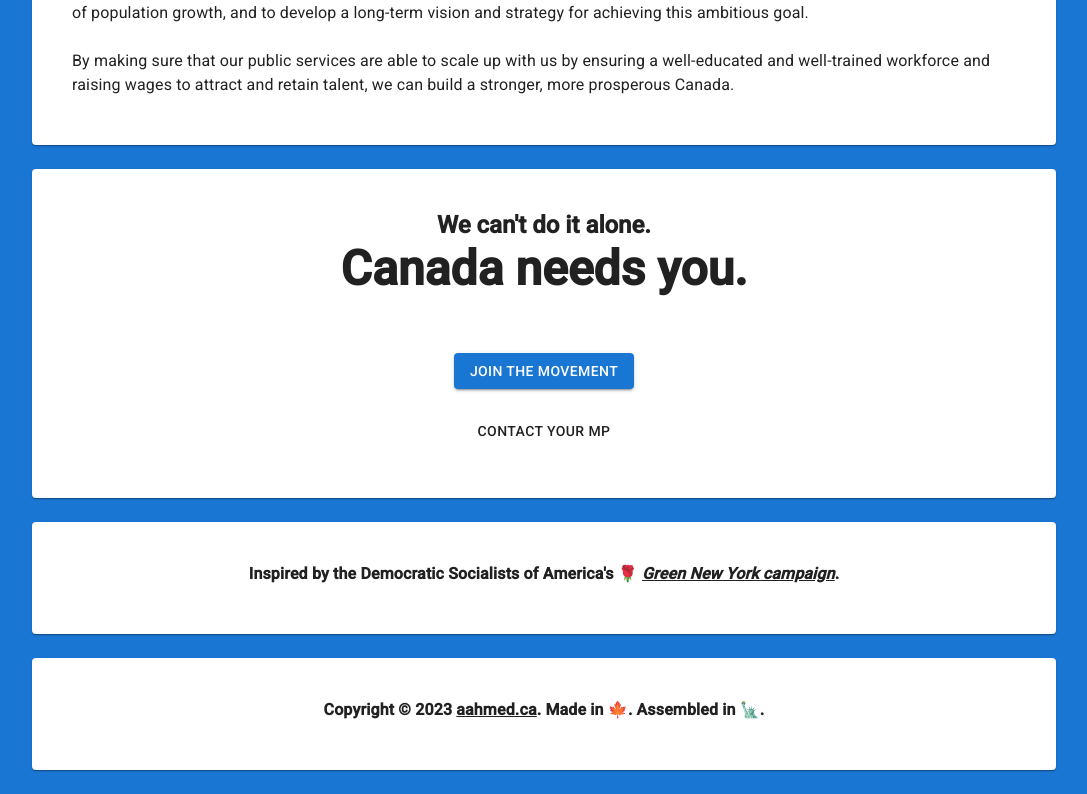
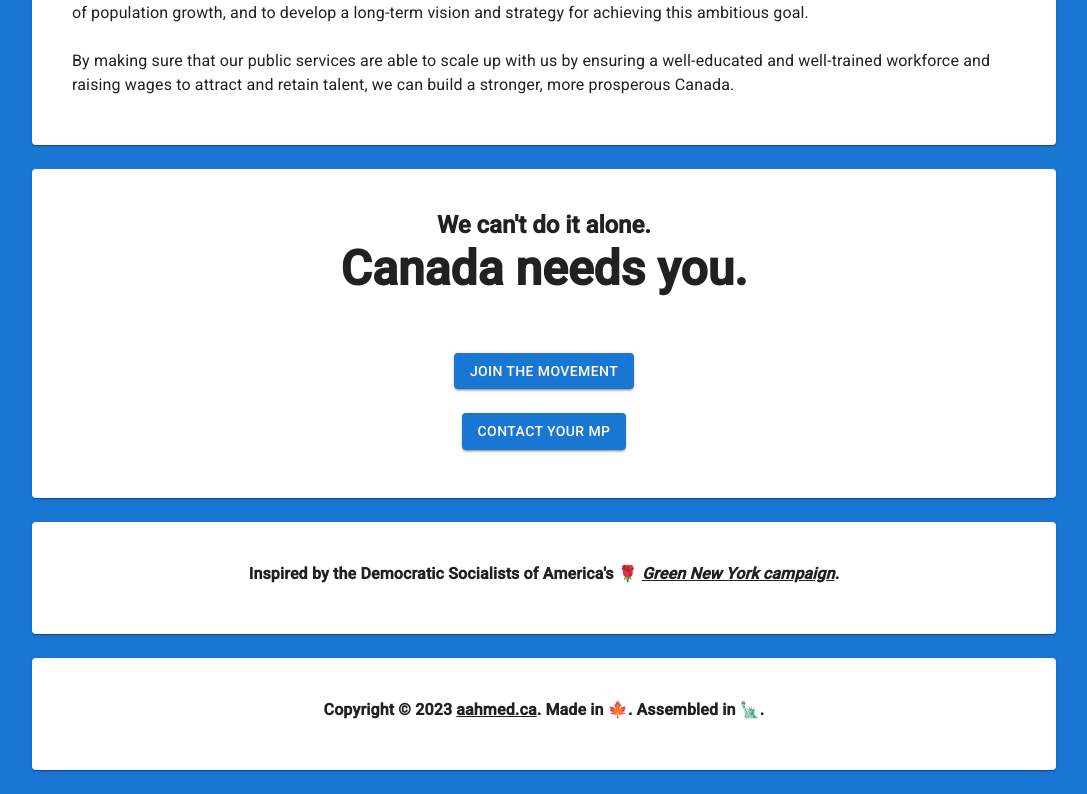
Before and after one commit to asharahmed/centuryapp, a Next.js app: page / in a window 1280 px wide. Shown: the part 2221-3015 px from the top of the page, without its empty margins (96-1183 px from the left). Built offline with nearby package versions, Linux system fonts and the light colour scheme.

Commit message:
initial commit

```diff
--- a/src/pages/index.js
+++ b/src/pages/index.js
@@ -250,8 +250,8 @@ function App() {
           <center><b>Canada needs you.</b></center><br/>
             </Typography>
             <Button variant="contained" color="primary" href="https://www.centuryinitiative.ca/">Join the Movement</Button><br/>
+            <Button variant="contained" color="primary" href="https://ourcommons.ca/members/en">Contact your MP</Button>
 
-            <Button variant="" color="secondary" href="https://www.ourcommons.ca/">Contact your MP</Button>
             </CardContent>
       </Card>
       <Card className={`${classes.card} ${classes.bounce}`}>
```
